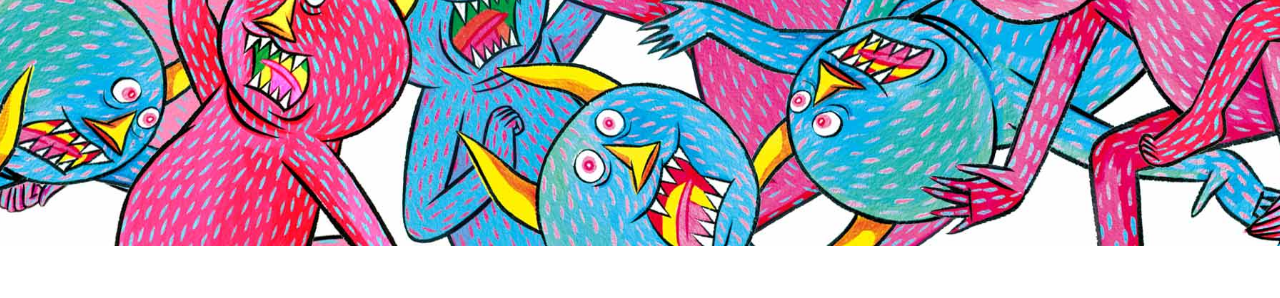
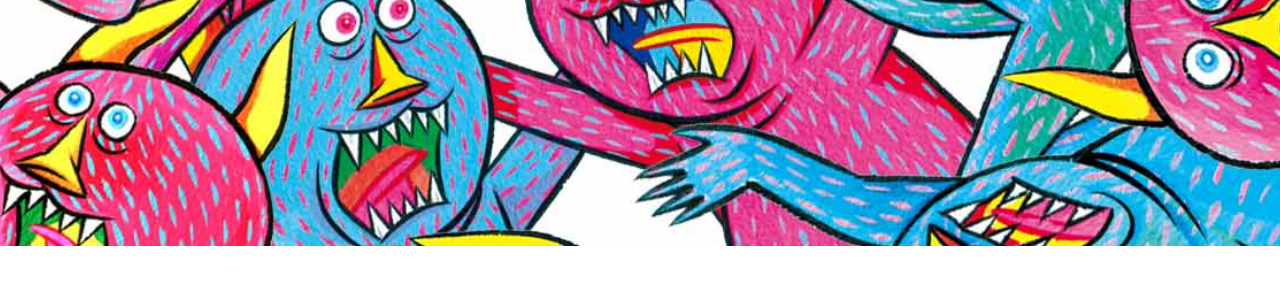
Before and after one commit to yokailand/webpage, a React app: page / in a window 1280 px wide. Shown: the part 668-966 px from the top of the page. Built offline with nearby package versions, Linux system fonts and the light colour scheme.

Commit message:
Add minor changes

```diff
--- a/src/components/App.js
+++ b/src/components/App.js
@@ -17,7 +17,7 @@ import discord from '../assets/IconDiscord.svg';
 import instagram from '../assets/IconInstagram.svg';
 import distribution from '../assets/Dis00.svg';
 import distribution01 from '../assets/Dis_01.svg';
-import distribution02 from '../assets/Dis_02.svg';
+import distribution02 from '../assets/Dis02.svg';
 import distribution03 from '../assets/Dis_03.svg';
 import joinWhitelist from '../assets/BtnJoinWht.svg';
 import joinDiscord from '../assets/BtnJoinDiscord.svg';
--- a/src/index.css
+++ b/src/index.css
@@ -59,7 +59,7 @@ p {
   flex-direction: column;
   align-items: center;
 
-  background-image: url("./assets/NFT_LANDSCAPE_lite_1.jpg");
+  background-image: url("./assets/NFT_LANDSCAPE_lite_01.jpg");
   background-position: 50% 50%;
   background-size: cover;
 
```
Also changed, not shown: src/assets/Dis02.svg (added), src/assets/Dis_02.svg (deleted), src/assets/NFT_LANDSCAPE_lite_01.jpg (added), 1 other file.
